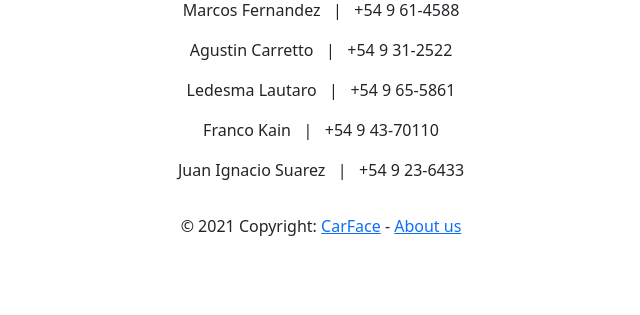
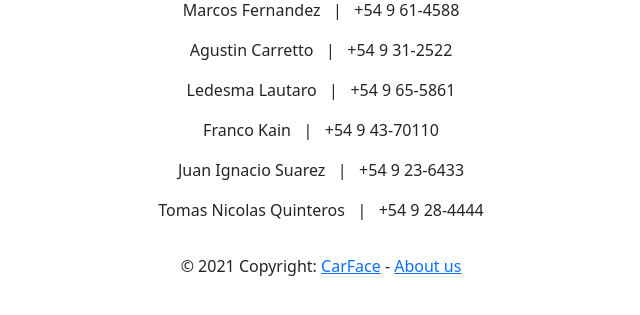
Before and after one commit to Markk-hyphen/TIOTPE, a PHP site: page /aboutus in a window 1280 px wide. Shown: the part 314-629 px from the top of the page, without its empty margins (319-959 px from the left). Run offline with PHP 8.4, Linux system fonts and the light colour scheme.

Commit message:
agregado tomas quinteros a la lista aboutus

```diff
--- a/templates/aboutUs.tpl
+++ b/templates/aboutUs.tpl
@@ -6,7 +6,7 @@
     <p>Ledesma Lautaro &nbsp;&nbsp;|&nbsp;&nbsp; <span class="color-primary">+54 9 65-5861</span></p>
     <p>Franco Kain &nbsp;&nbsp;|&nbsp;&nbsp; <span class="color-primary">+54 9 43-70110</span></p>
     <p>Juan Ignacio Suarez &nbsp;&nbsp;|&nbsp;&nbsp; <span class="color-primary">+54 9 23-6433</span></p>
-
+    <p>Tomas Nicolas Quinteros &nbsp;&nbsp;|&nbsp;&nbsp; <span class="color-primary">+54 9 28-4444</span></p>
     <!-- Solo tienen que copypastear este parrafo y poner sus datos-->
 </section>
 {include file="footer.tpl"}
```
